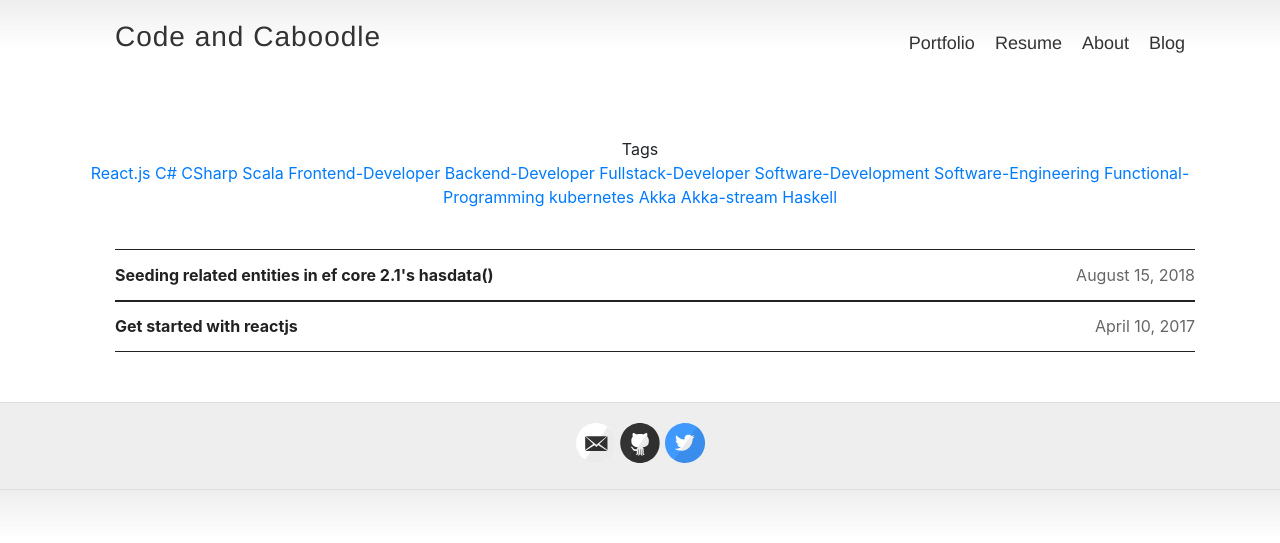
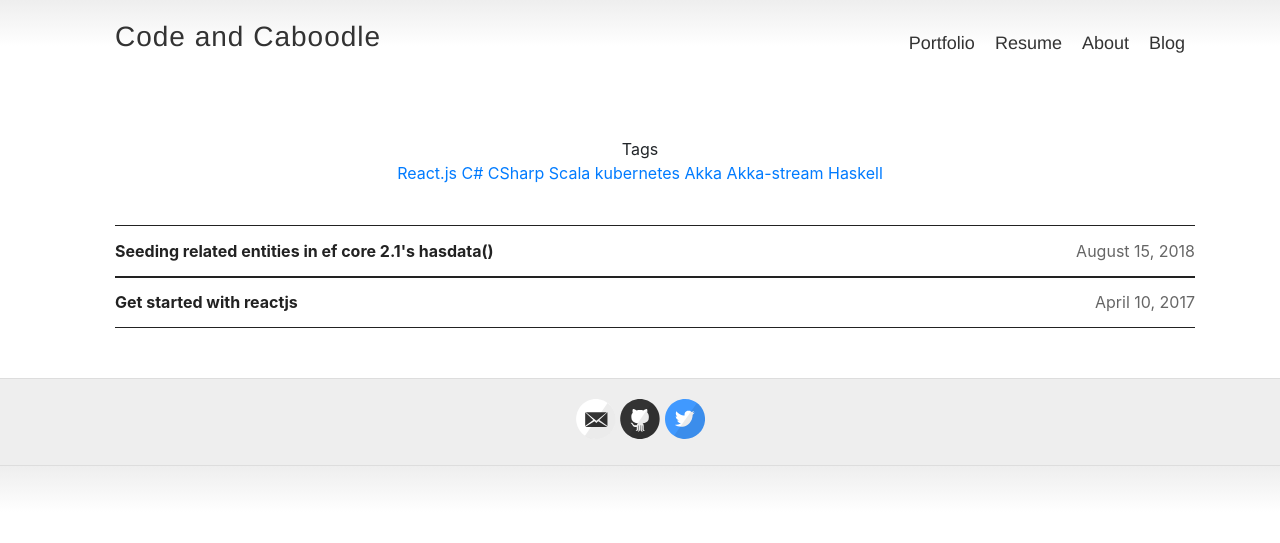
Before and after one commit to yeleywale/yeleywale.github.io, a Jekyll site: the page built from index.html, in a window 1280 px wide. Shown: the top 543 px of the page. Built offline with Jekyll 4.4.1, drawn with Linux system fonts in a browser that asks for light colours; some web fonts are replaced.

Commit message:
Update tags

```diff
--- /dev/null
+++ b/_data/categories.yml
@@ -0,0 +1,11 @@
+- name: Backend-Developer
+
+- name: Fullstack-Developer
+
+- name: Software-Development
+
+- name: Software-Engineering
+
+- name: Functional-Programming
+
+- name: Frontend-Developer
--- a/_data/tags.yml
+++ b/_data/tags.yml
@@ -6,18 +6,6 @@
 
 - name: Scala
 
-- name: Frontend-Developer
-
-- name: Backend-Developer
-
-- name: Fullstack-Developer
-
-- name: Software-Development
-
-- name: Software-Engineering
-
-- name: Functional-Programming
-
 - name: kubernetes
 
 - name: Akka
```
